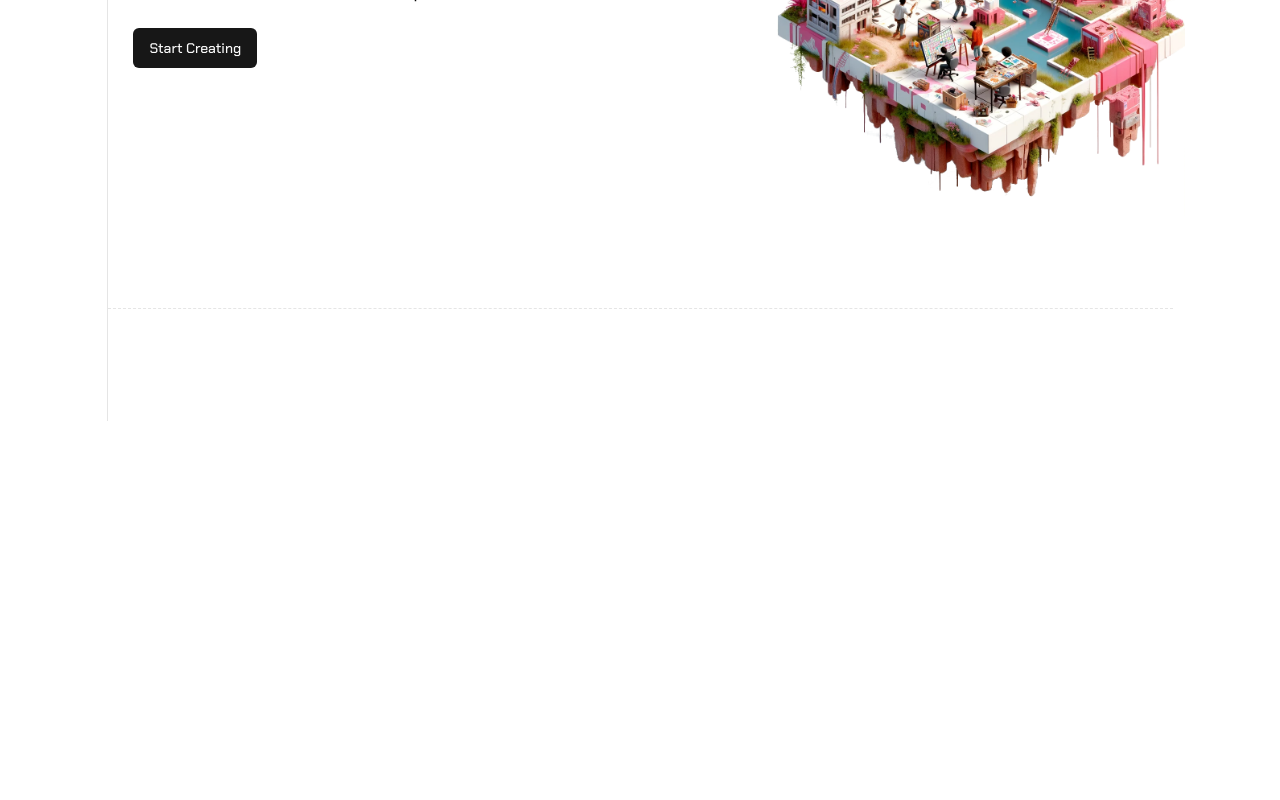
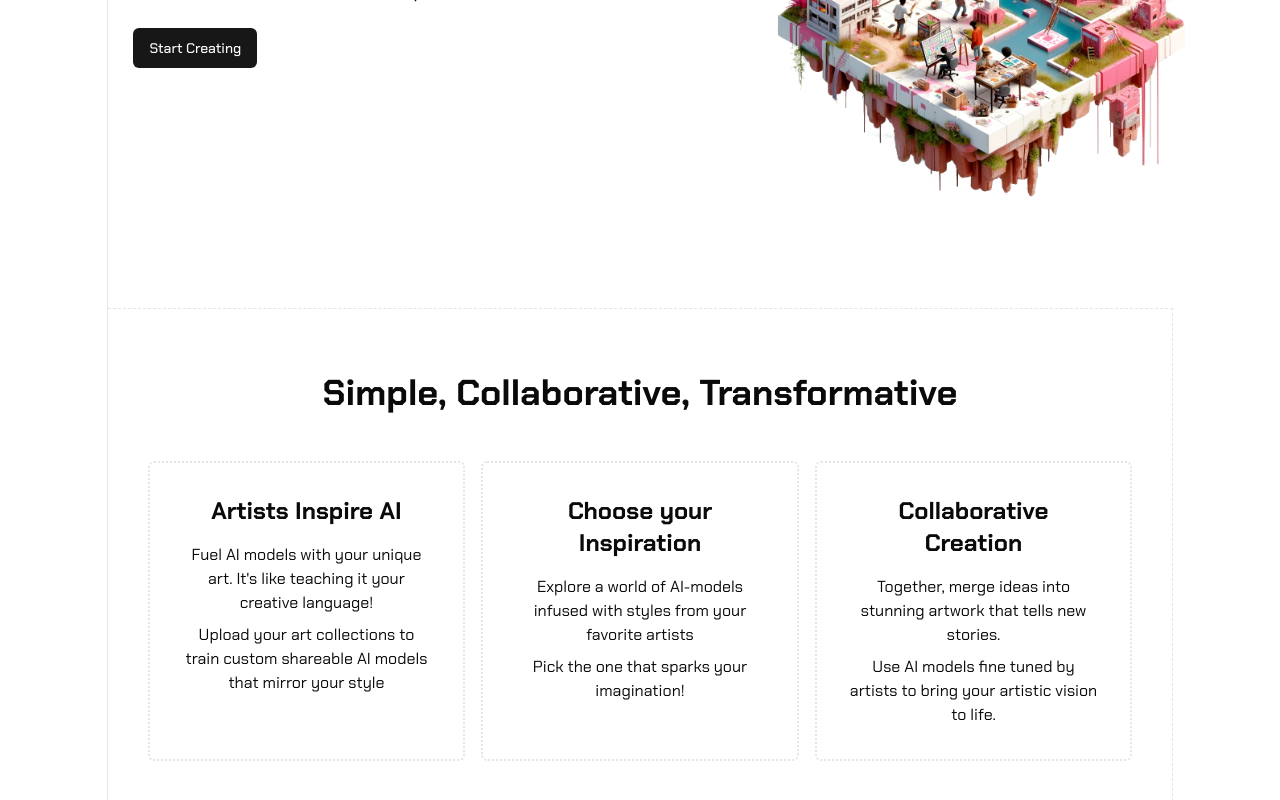
Before and after one commit to Arttribute/arttribute-product, a Next.js app: page /studio in a window 1280 px wide. Shown: the part 356-1156 px from the top of the page. Before the commit the page ends 800 px from the top, so only its background shows below. Built offline with nearby package versions, Linux system fonts and the light colour scheme.

Commit message:
privet-beta page

```diff
--- a/app/page.tsx
+++ b/app/page.tsx
@@ -5,6 +5,8 @@ import { Button } from "@/components/ui/button";
 
 import { MainNav } from "@/components/main-nav";
 import { HowItWorks } from "@/components/how-it-works";
+
+import Link from "next/link";
 
 export const metadata: Metadata = {
   title: "Arttribute",
@@ -27,7 +29,9 @@ export default function DashboardPage() {
 
               <div className="ml-auto flex items-center space-x-4">
                 <div className="hidden lg:flex">
-                  <Button>Start Creating</Button>
+                  <Link href="/private-beta" passHref>
+                    <Button>Get Started</Button>
+                  </Link>
                 </div>
               </div>
             </div>
--- /dev/null
+++ b/app/private-beta/page.tsx
@@ -0,0 +1,79 @@
+import { Metadata } from "next";
+import Image from "next/image";
+import { Logo } from "@/components/logo";
+import { Button } from "@/components/ui/button";
+
+import { MainNav } from "@/components/main-nav";
+import { HowItWorks } from "@/components/how-it-works";
+import Link from "next/link";
+
+export const metadata: Metadata = {
+  title: "Arttribute Studio",
+  description:
+    "AI enabled Co-creation | Collaboratively produce unique art for Strorytelling, Games, Fashion, and more, with the help of AI",
+};
+
+export default function StudioPage() {
+  return (
+    <>
+      <div className="md:hidden"></div>
+      <div className="flex flex-col md:flex">
+        <div className="fixed top-0 left-0 right-0 z-10 bg-white">
+          <div className="border-b">
+            <div className="flex h-16 items-center lg:px-40">
+              <Logo text="Arttribute Studio" />
+
+              <div className="ml-auto items-center justify-center">
+                <MainNav className="hidden lg:flex mx-6" />
+              </div>
+
+              <div className="ml-auto flex items-center space-x-4">
+                <div className="hidden lg:flex">
+                  <Link
+                    href="https://f2ucuftdof4.typeform.com/to/Rj2S7Msh"
+                    rel="noopener noreferrer"
+                    target="_blank"
+                  >
+                    <Button>Join Private Beta</Button>
+                  </Link>
+                </div>
+              </div>
+            </div>
+          </div>
+        </div>
+      </div>
+      <div className="grid lg:grid-cols-12">
+        <div className="lg:col-span-1"></div>
+        <div className="lg:col-span-10 lg:border-l mt-16">
+          <div className="grid lg:grid-cols-12 items-center justify-center ">
+            <div className=" text-center col-span-12 mt-24">
+              <h1 className="text-center text-3xl font-bold -mt-2 ">
+                Join Our Private Beta
+              </h1>
+
+              <div className="m-4 , p-8 ">
+                <p className="text-center text-lg  -mt-2 ">
+                  We're delighted you're interested in joining the exclusive
+                  Private Beta. <br /> If you'd like to be a part of our Private
+                  Beta, please click "Join private beta " to fill out the form
+                  <br />
+                  and we'll get back to you soon!
+                </p>
+              </div>
+            </div>
+            <div className="text-center m-2 lg:col-span-12 justify-self-center block lg:w-[570px] lg:h-[300px]">
+              <Link
+                href="https://f2ucuftdof4.typeform.com/to/Rj2S7Msh"
+                rel="noopener noreferrer"
+                target="_blank"
+              >
+                <Button>Join Private Beta</Button>
+              </Link>
+            </div>
+          </div>
+        </div>
+        <div className="items-center justify-center  lg:border-t  border-dashed mt-16 p-10"></div>
+      </div>
+    </>
+  );
+}
--- a/app/studio/page.tsx
+++ b/app/studio/page.tsx
@@ -12,12 +12,14 @@ export const metadata: Metadata = {
     "AI enabled Co-creation | Collaboratively produce unique art for Strorytelling, Games, Fashion, and more, with the help of AI",
 };
 
+import Link from "next/link";
+
 export default function StudioPage() {
   return (
     <>
       <div className="md:hidden"></div>
       <div className="flex flex-col md:flex">
-        <div className="fixed top-0 left-0 right-0 z-10">
+        <div className="fixed top-0 left-0 right-0 z-10 bg-white">
           <div className="border-b">
             <div className="flex h-16 items-center lg:px-40">
               <Logo text="Arttribute Studio" />
@@ -28,7 +30,9 @@ export default function StudioPage() {
 
               <div className="ml-auto flex items-center space-x-4">
                 <div className="hidden lg:flex">
-                  <Button>Start Creating</Button>
+                  <Link href="/private-beta" passHref>
+                    <Button>Start Creating</Button>
+                  </Link>
                 </div>
               </div>
             </div>
@@ -59,7 +63,9 @@ export default function StudioPage() {
                 Fashion, and more, with the help of AI
               </p>
               <div className="text-center m-2 lg:text-left lg:mt-6 lg:m-0  ">
-                <Button>Start Creating</Button>
+                <Link href="/private-beta" passHref>
+                  <Button>Start Creating</Button>
+                </Link>
               </div>
             </div>
             <div className="hidden lg:block col-span-5 justify-self-start">
@@ -74,8 +80,59 @@ export default function StudioPage() {
               </div>
             </div>
           </div>
-          <div className="items-center justify-center  lg:border-t  border-dashed mt-16 p-10">
-            <h2 className="text-2xl font-bold text-center mt-8"></h2>
+          <div className="items-center justify-center  lg:border-t lg:border-r  border-dashed mt-16 p-10">
+            <h2 className="text-4xl font-bold text-center mt-6">
+              Simple, Collaborative, Transformative
+            </h2>
+            <div className="grid lg:grid-cols-12 mt-12 gap-4">
+              <div className="lg:col-span-4 rounded-md  border-2 border-dotted">
+                <h3 className="text-center text-2xl font-bold  m-8 mb-2">
+                  Artists Inspire AI
+                </h3>
+
+                <div className="m-8 mt-4">
+                  <p className="text-center text-md mb-2">
+                    Fuel AI models with your unique art. It&apos;s like teaching
+                    it your creative language!
+                  </p>
+                  <p className="text-center text-md mb-2">
+                    Upload your art collections to train custom shareable AI
+                    models that mirror your style
+                  </p>
+                </div>
+              </div>
+              <div className="lg:col-span-4 rounded-md border-2 border-dotted ">
+                <h3 className="text-center text-2xl font-bold  m-8 mb-2">
+                  Choose your Inspiration
+                </h3>
+
+                <div className="m-8 mt-4">
+                  <p className="text-center text-md mb-2">
+                    Explore a world of AI-models infused with styles from your
+                    favorite artists
+                  </p>
+                  <p className="text-center text-md mb-2">
+                    Pick the one that sparks your imagination!
+                  </p>
+                </div>
+              </div>
+              <div className="lg:col-span-4 rounded-md border-2 border-dotted ">
+                <h3 className="text-center text-2xl font-bold  m-8 mb-2">
+                  Collaborative Creation
+                </h3>
+
+                <div className="m-8 mt-4">
+                  <p className="text-center text-md mb-2">
+                    Together, merge ideas into stunning artwork that tells new
+                    stories.
+                  </p>
+                  <p className="text-center text-md mb-2">
+                    Use AI models fine tuned by artists to bring your artistic
+                    vision to life.
+                  </p>
+                </div>
+              </div>
+            </div>
           </div>
         </div>
       </div>
--- a/components/how-it-works.tsx
+++ b/components/how-it-works.tsx
@@ -39,7 +39,7 @@ export function HowItWorks({}: React.HTMLAttributes<HTMLElement>) {
                 Approve who uses your art, and how. And get paid for it
               </p>
             </div>
-            <Link href="/" passHref>
+            <Link href="/private-beta" passHref>
               <Button className="mt-10">Get Started</Button>
             </Link>
           </div>
@@ -77,7 +77,7 @@ export function HowItWorks({}: React.HTMLAttributes<HTMLElement>) {
                 From AI models to personal galleries, blend art with honor
               </p>
             </div>
-            <Link href="/" passHref>
+            <Link href="/private-beta" passHref>
               <Button className="mt-10">Get Started</Button>
             </Link>
           </div>
```
